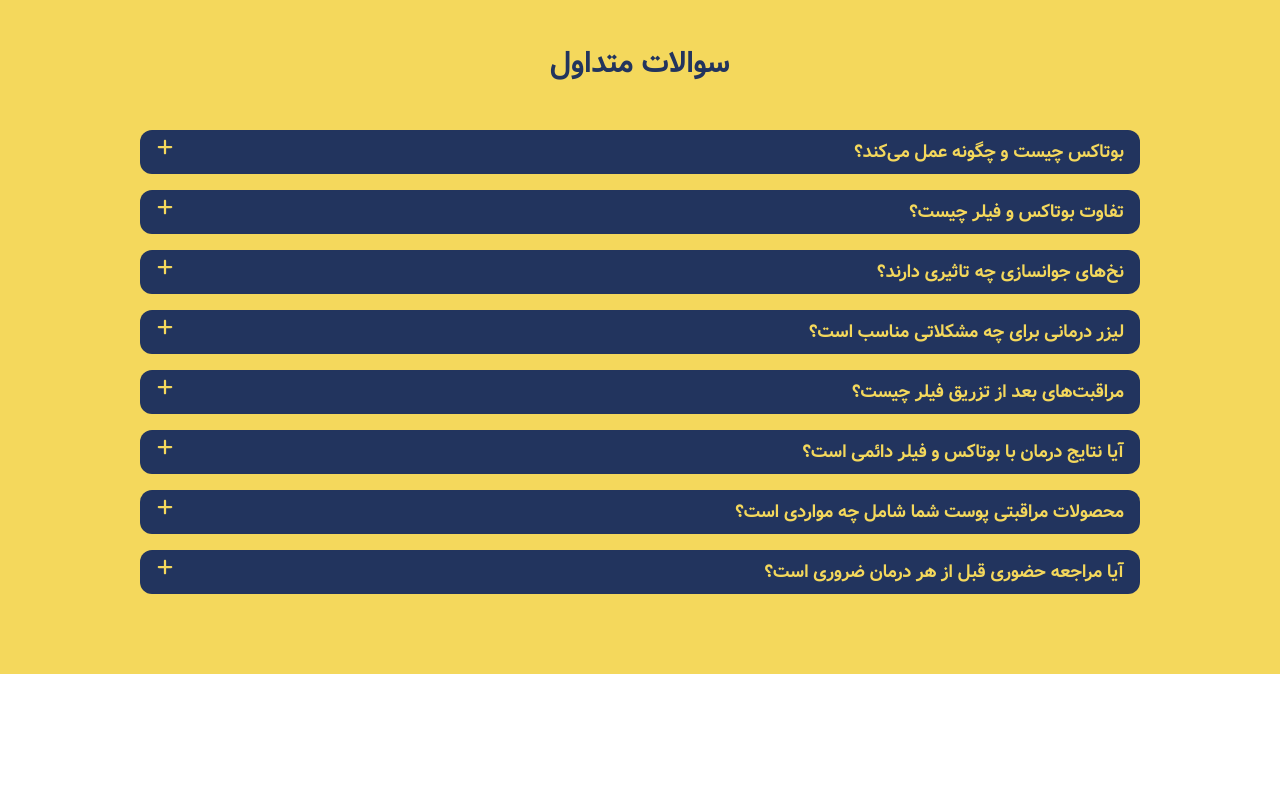
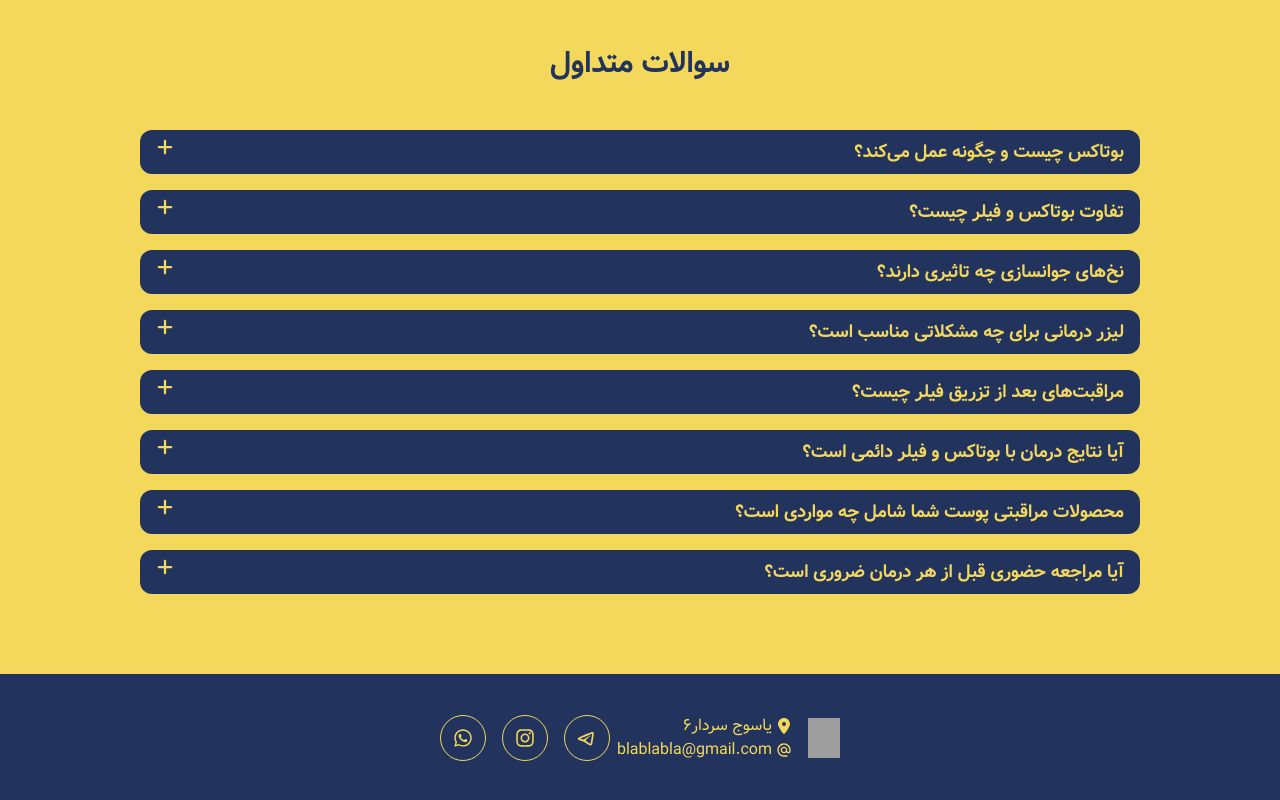
Before and after one commit to Abolfazl-Nasibi/clinic-website, a React (Vite) app: page / in a window 1280 px wide. Shown: the part 1792-2592 px from the top of the page. Before the commit the page ends 2466 px from the top, so only its background shows below. Built offline with nearby package versions, Linux system fonts and the light colour scheme; grey boxes are pictures that could not be loaded; a web font is replaced by a local one.

Commit message:
completed information and socials part of footer

```diff
--- /dev/null
+++ b/src/components/footer.jsx
@@ -0,0 +1,42 @@
+import { FaLocationDot } from "react-icons/fa6";
+import { MdAlternateEmail } from "react-icons/md";
+import { FaInstagram } from "react-icons/fa";
+import { RiTelegram2Line } from "react-icons/ri";
+import { FaWhatsapp } from "react-icons/fa6";
+
+export default function Footer() {
+  return (
+    <div className="px-110 py-10 bg-primary-dark text-secondary">
+      {/* informations & socials */}
+      <div className="flex justify-between">
+        {/* logo & location & email */}
+        <div className="flex items-center gap-4 ">
+          {/* logo */}
+          <img
+            src={`${import.meta.env.BASE_URL}/logo-gold.png`}
+            className="w-8 h-10"
+          />
+          {/* location & email */}
+          <div className="">
+            {/* location */}
+            <a href="https://maps.app.goo.gl/edgPncntiPXrnDkx5" className="flex items-center gap-1">
+              <FaLocationDot />
+              <span>یاسوج سردار۶</span>
+            </a>
+            {/* email */}
+            <div className="flex items-center gap-1">
+              <MdAlternateEmail />
+              <a href="#">blablabla@gmail.com</a>
+            </div>
+          </div>
+        </div>
+        {/* socials */}
+        <div className="flex gap-4 items-center">
+            <a className="text-xl border rounded-[50%] p-3 hover:bg-secondary hover:text-primary-dark transition-all" href="tel:+989932652456" target="__blank"><RiTelegram2Line /></a>
+            <a className="text-xl border rounded-[50%] p-3 hover:bg-secondary hover:text-primary-dark transition-all" href="https://www.instagram.com/dr.sajad.zarin/" target="__blank"><FaInstagram /></a>
+            <a className="text-xl border rounded-[50%] p-3 hover:bg-secondary hover:text-primary-dark transition-all" href="#" target="__blank"><FaWhatsapp /></a>
+        </div>
+      </div>
+    </div>
+  );
+}
--- a/src/components/mainPage/MainPage.jsx
+++ b/src/components/mainPage/MainPage.jsx
@@ -2,6 +2,7 @@ import Head from "./head"
 import FillerBenefits from "../filler-benefits/FillerBenefits"
 import HowFillerWorks from "../HowFillerWorks"
 import FAQ from "../FAQ/FAQ"
+import Footer from "../footer"
 
 export default function MainPage(){
 
@@ -11,6 +12,7 @@ export default function MainPage(){
             <FillerBenefits />
             <HowFillerWorks />
             <FAQ />
+            <Footer />
         </div>
     )
 }
```
